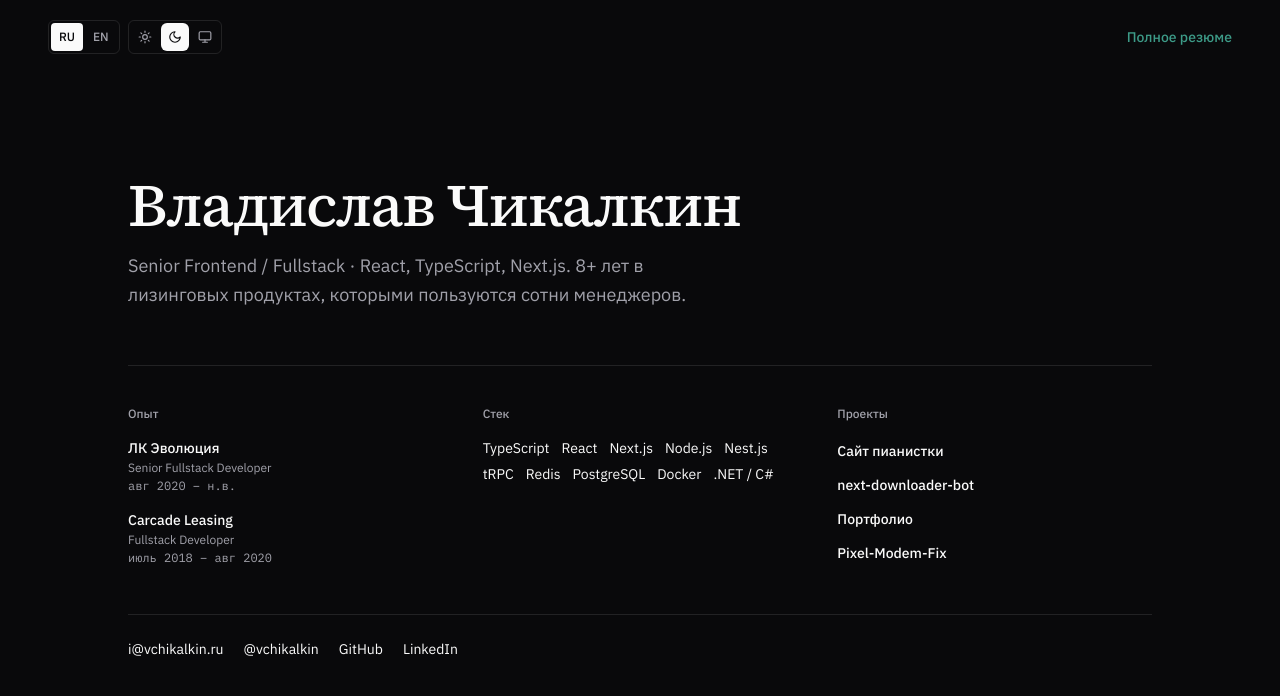
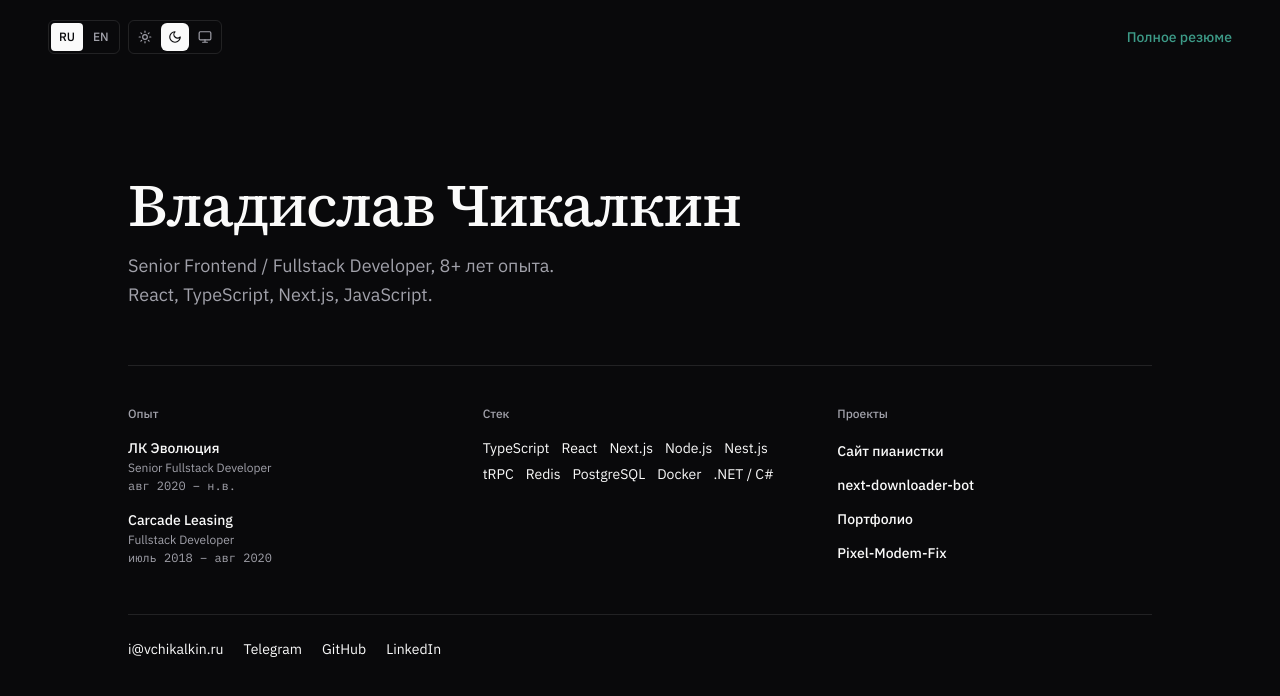
Before and after one commit to vchikalkin/portfolio2, a Next.js app: page / in a window 1280 px wide. Shown: the top 696 px of the page. Built offline with nearby package versions, Linux system fonts and the light colour scheme.

Commit message:
Enhance SiteCard component: Updated tagline to include dynamic experience years and added stack line. Updated site configuration to include career start year for accurate experience calculation. Improved English and Russian translations for consistency.

```diff
--- a/components/card/site-card.tsx
+++ b/components/card/site-card.tsx
@@ -14,6 +14,7 @@ export function SiteCard() {
   const { locale } = useLocaleState();
   const resumeHref =
     locale === 'ru' ? siteConfig.links.resumeRu : siteConfig.links.resumeEn;
+  const years = new Date().getFullYear() - siteConfig.careerStartYear;
 
   return (
     <div className="flex min-h-dvh flex-col px-5 pt-[max(1.25rem,env(safe-area-inset-top))] pb-[max(1.25rem,env(safe-area-inset-bottom))] sm:px-8 lg:h-dvh lg:overflow-hidden lg:px-12">
@@ -37,7 +38,9 @@ export function SiteCard() {
             {t('Card.name')}
           </h1>
           <p className="mt-4 max-w-xl text-base leading-relaxed text-pretty text-muted-foreground sm:text-lg">
-            {t('Card.tagline')}
+            {t('Card.tagline', { years })}
+            <br />
+            {t('Card.stackLine')}
           </p>
         </div>
 
@@ -137,7 +140,7 @@ export function SiteCard() {
                 rel="noopener noreferrer"
                 className="transition-colors hover:text-accent"
               >
-                {siteConfig.handles.telegram}
+                {t('Contact.telegram')}
               </a>
             </li>
             <li>
--- a/config/site.ts
+++ b/config/site.ts
@@ -1,5 +1,6 @@
 export const siteConfig = {
   url: 'https://vchikalkin.dev',
+  careerStartYear: 2018,
   email: 'i@vchikalkin.ru',
   phone: '+7 (926) 925-08-68',
   handles: {
--- a/messages/en.json
+++ b/messages/en.json
@@ -1,12 +1,13 @@
 {
   "Meta": {
     "title": "Vladislav Chikalkin — Senior Frontend / Fullstack",
-    "description": "Senior Frontend Engineer (React / TypeScript) and fullstack product developer. 8+ years in leasing systems.",
+    "description": "Senior Frontend / Fullstack Developer. React, TypeScript, Next.js, JavaScript.",
     "jobTitle": "Senior Frontend Engineer"
   },
   "Card": {
     "name": "Vladislav Chikalkin",
-    "tagline": "Senior Frontend / Fullstack · React, TypeScript, Next.js. 8+ years building leasing products used by hundreds of salespeople.",
+    "tagline": "Senior Frontend / Fullstack Developer, {years}+ years of experience.",
+    "stackLine": "React, TypeScript, Next.js, JavaScript.",
     "experience": "Experience",
     "stack": "Stack",
     "projects": "Projects",
--- a/messages/ru.json
+++ b/messages/ru.json
@@ -1,12 +1,13 @@
 {
   "Meta": {
     "title": "Владислав Чикалкин — Senior Frontend / Fullstack",
-    "description": "Senior Frontend Engineer (React / TypeScript) и fullstack product-разработчик. 8+ лет в лизинговых системах.",
+    "description": "Senior Frontend / Fullstack Developer. React, TypeScript, Next.js, JavaScript.",
     "jobTitle": "Senior Frontend Engineer"
   },
   "Card": {
     "name": "Владислав Чикалкин",
-    "tagline": "Senior Frontend / Fullstack · React, TypeScript, Next.js. 8+ лет в лизинговых продуктах, которыми пользуются сотни менеджеров.",
+    "tagline": "Senior Frontend / Fullstack Developer, {years}+ лет опыта.",
+    "stackLine": "React, TypeScript, Next.js, JavaScript.",
     "experience": "Опыт",
     "stack": "Стек",
     "projects": "Проекты",
```
